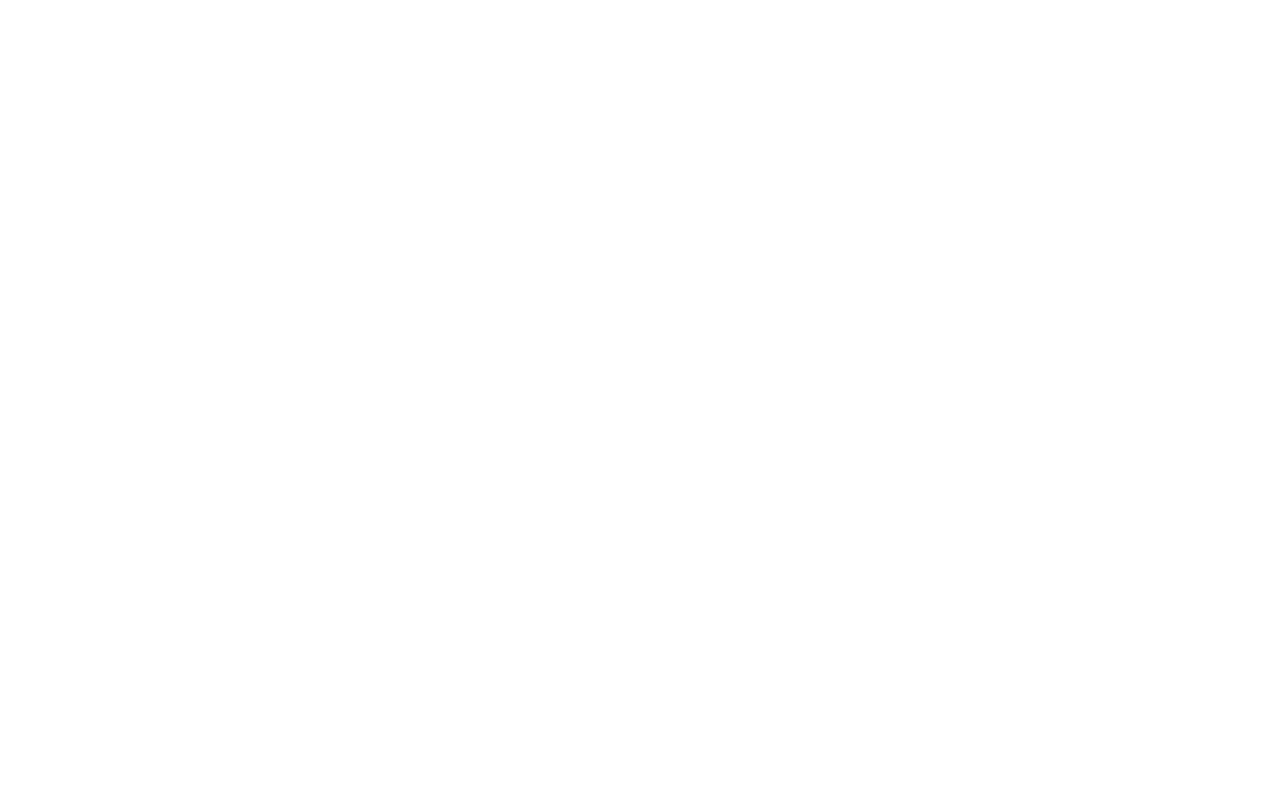
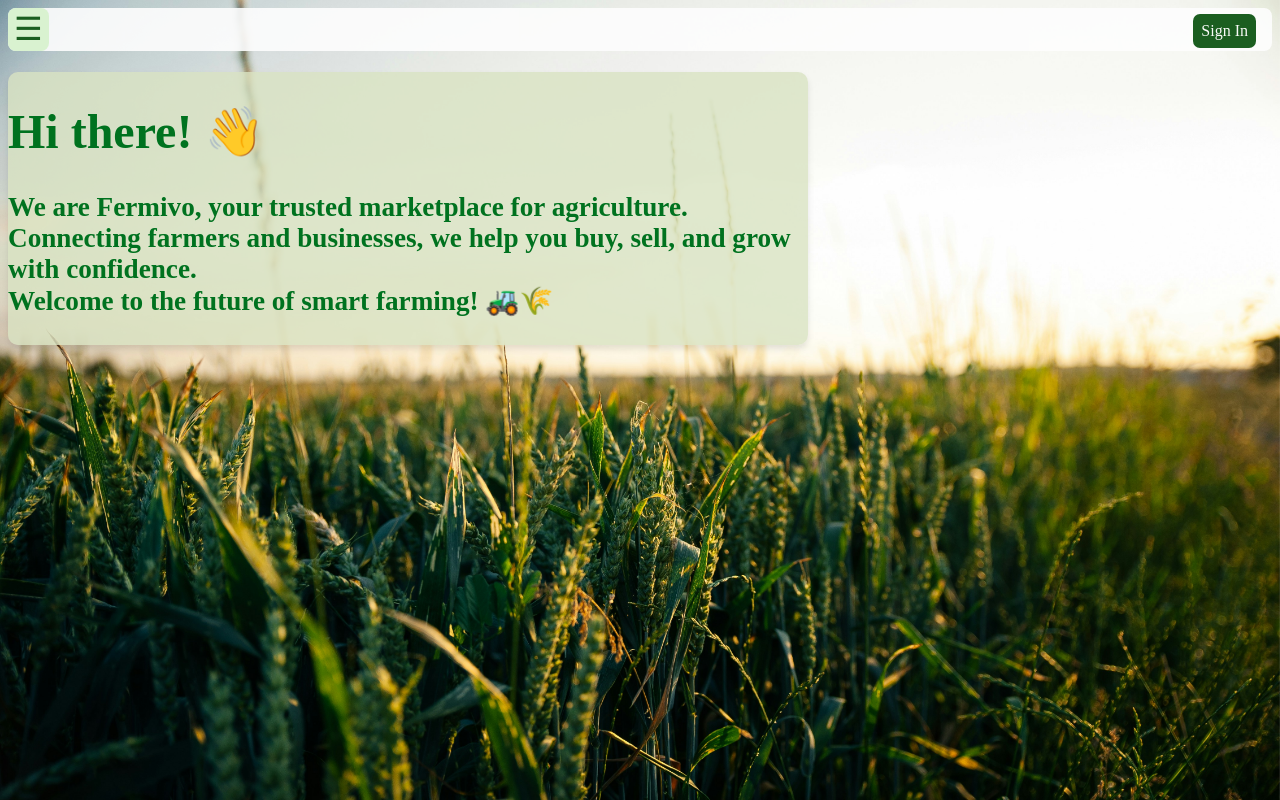
Before and after one commit to FermendjinPatricia/Licenta2025, a Vue app in the folder Fermivo/frontend/: page /hello in a window 1280 px wide. Before the commit this address had no page. Built offline with nearby package versions, Linux system fonts and the light colour scheme.

Commit message:
Welcome page done!

```diff
--- a/Fermivo/frontend/src/router/index.js
+++ b/Fermivo/frontend/src/router/index.js
@@ -3,7 +3,8 @@
 import RegisterPage from "../views/RegisterPage.vue";
 import HomePage from "@/views/HomePage.vue";
 import WelcomePage from "@/views/WelcomePage.vue";
-
+import Hello from "@/views/Hello.vue";
+import About from "@/views/About.vue";
 const routes = [
   {
     path: "/login",
@@ -21,8 +22,18 @@
     component: WelcomePage,
   },
   {
+    path: "/about",
+    name: "About",
+    component : About,
+  },
+  {
+    path: "/hello",
+    name: "Hello",
+    component: Hello,
+  },
+  {
     path: "/",
-    redirect: "/welcome",
+    redirect: "/hello",
   },
   {
     path: "/register",
--- /dev/null
+++ b/Fermivo/frontend/src/views/Hello.vue
@@ -0,0 +1,182 @@
+<template>
+    <div class="welcome-page">
+      <div class="header">
+        <button class="menu-button" @click="toggleMenu">&#9776;</button>
+        <router-link to="/login" class="sign-in-button">Sign In</router-link>
+      </div>
+      <img src="../assets/login.jpg" alt="Background" class="background-image" />
+      <div class="content-box">
+        <h1>Hi there! 👋</h1>
+        <p>
+          We are <strong>Fermivo</strong>, your trusted marketplace for agriculture. <br />
+          Connecting farmers and businesses, we help you buy, sell, and grow with confidence. <br />
+          Welcome to the future of smart farming! 🚜🌾
+        </p>
+      </div>
+      <nav v-if="menuOpen" class="menu">
+        <ul>
+          <li><router-link to="/login">Login</router-link></li>
+          <li><router-link to="/register">Register</router-link></li>
+          <li><router-link to="/about">About</router-link></li>
+        </ul>
+      </nav>
+    </div>
+  </template>
+
+  <script>
+  export default {
+    name: 'WelcomePage',
+    data() {
+      return {
+        menuOpen: false,
+      };
+    },
+    methods: {
+      toggleMenu() {
+        this.menuOpen = !this.menuOpen;
+      }
+    }
+  };
+  </script>
+
+  <style scoped>
+  html, body {
+    overflow: hidden;
+    height: 100%;
+    margin: 0;
+    padding: 0;
+  }
+
+  .welcome-page {
+    position: relative;
+    width: 100%;
+    height: 100%;
+    display: flex;
+    flex-direction: column;
+    align-items: center;
+  }
+
+  .background-image {
+    position: fixed;
+    top: 0;
+    left: 0;
+    width: 100%;
+    height: 100%;
+    z-index: -1;
+  }
+
+  .header {
+    display: flex;
+    justify-content: space-between;
+    top: 0;
+    width: 100%;
+    background: rgba(253, 253, 253, 0.9);
+    padding: 0rem;
+    border-radius: 8px;
+    z-index: 0;
+  }
+
+  .content-box {
+    background: rgba(217, 227, 194, 0.8);
+    padding: 0rem;
+    border-radius: 10px;
+    box-shadow: 0 4px 6px rgba(0, 0, 0, 0.1);
+    max-width: 800px;
+    width: 95%;
+    text-align: left;
+    position: absolute;
+    top: 150%;
+    left: 0%;
+  }
+
+  h1 {
+    font-size: 3rem;
+    font-weight: bold;
+    color: rgba(0, 114, 31, 1);
+  }
+
+  p {
+    font-size: 1.7rem;
+    font-weight: bold;
+    color: rgba(0, 114, 31, 1);
+  }
+
+  .sign-in-button {
+    background-color: #1b5e20;
+    color: rgb(249, 250, 248);
+    text-decoration: none;
+    max-height: min-content;
+    padding: 0.5rem 0.5rem;
+    position: relative;
+    margin-top: 0.35rem;
+    margin-bottom: 0.2rem;
+    margin-right: 1rem;
+    border-radius: 7px;
+    font-size: 1rem;
+  }
+
+  .menu-button {
+    font-size: 2rem;
+    background: rgba(217, 242, 208, 1);
+    border: none;
+    border-radius: 8px;
+    cursor: pointer;
+    color: #1b5e20;
+  }
+
+  .menu {
+    position: absolute;
+    top: 60px;
+    left: 15px;
+    background: white;
+    padding: 1rem;
+    border-radius: 5px;
+    box-shadow: 0 4px 6px rgba(0, 0, 0, 0.1);
+    z-index: 2;
+  }
+
+  .menu ul {
+    list-style: none;
+    padding: 0;
+    margin: 0;
+  }
+
+  .menu li {
+    margin: 10px 0;
+  }
+
+  .menu a {
+    text-decoration: none;
+    color: #1b5e20;
+    font-weight: bold;
+  }
+
+  .menu a:hover {
+    text-decoration: underline;
+  }
+
+
+  @media (max-width: 768px) {
+  .content {
+    width: 90%;
+    text-align: center;
+    padding: 15px;
+  }
+  .text-box {
+    padding: 15px;
+  }
+  h1 {
+    font-size: 32px;
+  }
+  p {
+    font-size: 16px;
+  }
+  .sign-in-btn {
+    font-size: 14px;
+    padding: 8px 16px;
+  }
+  .menu-btn {
+    font-size: 20px;
+  }
+}
+</style>
--- a/Fermivo/frontend/src/views/RegisterPage.vue
+++ b/Fermivo/frontend/src/views/RegisterPage.vue
@@ -107,7 +107,6 @@
 </script>
 
 <style scoped>
-/* 🔹 Fundal corect scalat */
 .background-image {
   position: fixed;
   top: 0;
@@ -121,7 +120,6 @@
   z-index: -1;
 }
 
-/* 🔹 Container pentru centrarea formularului */
 .register-container {
   display: flex;
   justify-content: center;
@@ -129,7 +127,6 @@
   height: 100vh;
 }
 
-/* 🔹 Formular */
 .register-form {
   background: rgba(218, 172, 111, 0.85);
   padding: 2rem;
@@ -140,35 +137,30 @@
   text-align: center;
 }
 
-/* 🔹 Titlu */
 h1 {
   color: rgba(45, 26, 0, 0.944);
   margin-bottom: 1.5rem;
   font-size: 2rem;
 }
 
-/* 🔹 Gruparea inputurilor */
 .input-group {
   margin-bottom: 1rem;
   text-align: left;
   width: 100%;
 }
 
-/* 🔹 Aliniere perfectă a coloanelor */
 .row {
   display: flex;
-  justify-content: center;  /* 🔹 Centrăm conținutul */
+  justify-content: center;
   align-items: center;
-  gap: 2rem;  /* 🔹 Spațiu mai mare între coloane */
+  gap: 2rem;
   width: 100%;
 }
 
-/* 🔹 Asigură că fiecare div ocupă 50% din rând */
 .row div {
   flex: 1;
 }
 
-/* 🔹 Etichete și inputuri */
 label {
   display: block;
   color: rgba(45, 26, 0, 0.944);
@@ -184,7 +176,6 @@
   font-size: 1rem;
 }
 
-/* 🔹 Buton */
 button {
   width: 100%;
   padding: 0.8rem;
@@ -200,7 +191,6 @@
   background-color: #012f19;
 }
 
-/* 🔹 Link pentru login */
 .register-link {
   margin-top: 1rem;
   text-align: center;
@@ -216,7 +206,6 @@
   text-decoration: underline;
 }
 
-/* 🔹 Responsivitate pentru mobile */
 @media (max-width: 768px) {
   .register-container {
     align-items: flex-start;
@@ -242,7 +231,6 @@
     padding: 0.8rem;
   }
 
-  /* 🔹 Pe mobile inputurile sunt puse unul sub altul */
   .row {
     flex-direction: column;
     gap: 0;
```
Also changed, not shown: Fermivo/frontend/src/views/LoginPage.vue (+0 -13 lines), Fermivo/frontend/src/views/About.vue (renamed from Fermivo/frontend/src/views/AboutView.vue).
